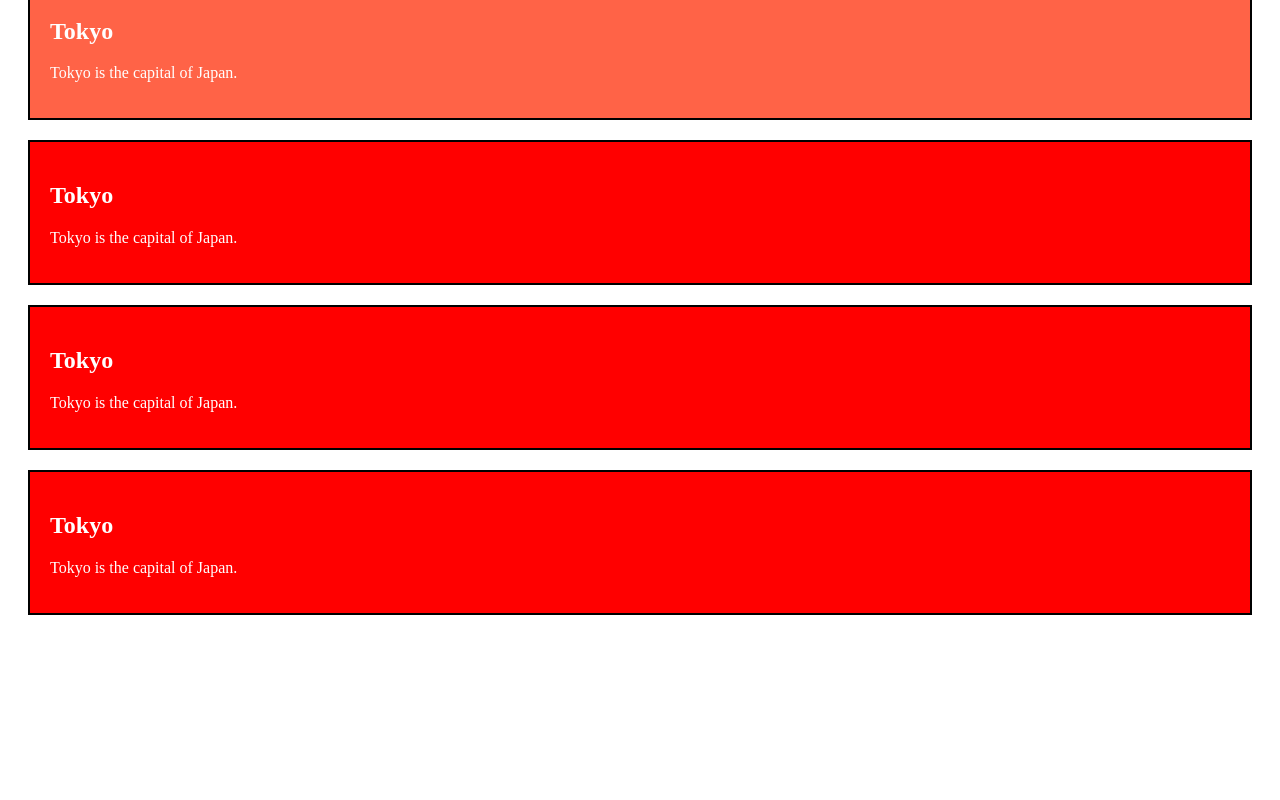
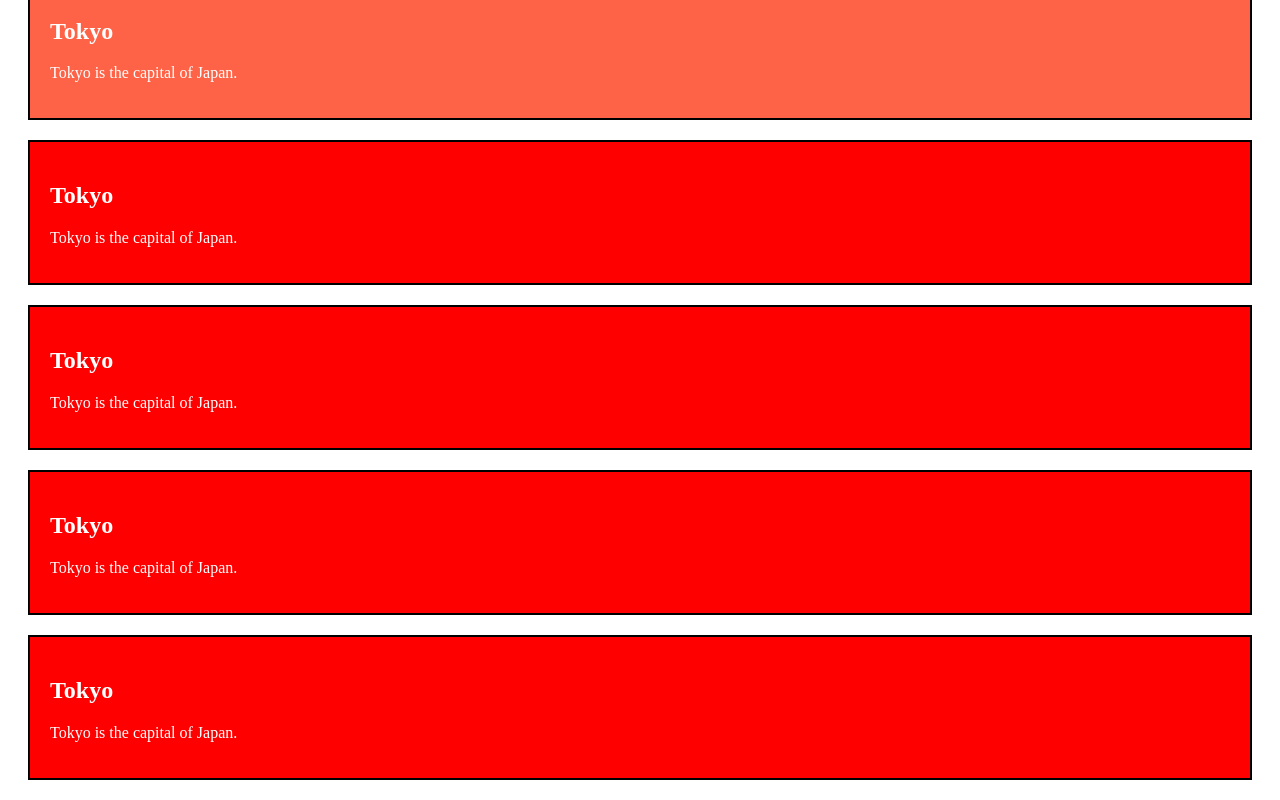
Before and after one commit to anuragstark/helloworld-CICD-Test, a plain HTML site: page index.html in a window 1280 px wide. Shown: the part 374-1174 px from the top of the page. Before the commit the page ends 1009 px from the top, so only its background shows below. Drawn offline with Linux system fonts and the light colour scheme.

Commit message:
index.html

```diff
--- a/index.html
+++ b/index.html
@@ -51,5 +51,10 @@
   <p>Tokyo is the capital of Japan.</p>
 </div>
 
+  <div class="change">
+  <h2>Tokyo</h2>
+  <p>Tokyo is the capital of Japan.</p>
+</div>
+
 </body>
 </html>
```
